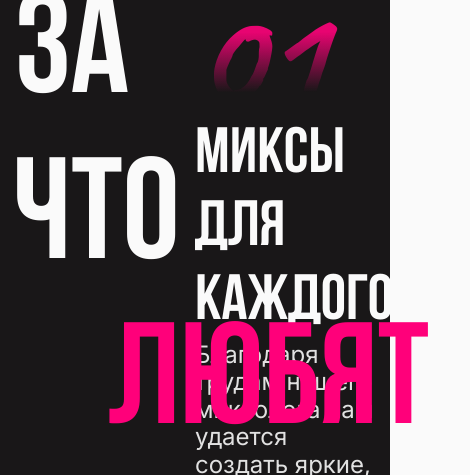
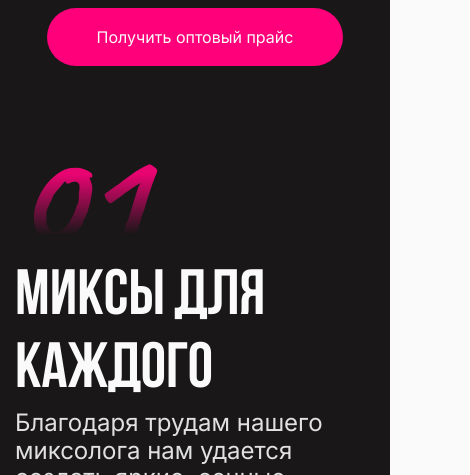
Before and after one commit to MrGangda/Bill-s, a plain HTML site: page index.html in a window 390 px wide. Shown: the part 4557-5032 px from the top of the page, 470 px wide, since content can reach past the window. Drawn offline with Linux system fonts and the light colour scheme.

Commit message:
add adaptive style for section benefits

```diff
--- a/css/main-style.css
+++ b/css/main-style.css
@@ -439,15 +439,13 @@
 }
 
 .benefits__left {
-    width: 50%;
     display: flex;
     flex-direction: column;
     justify-content: flex-start;
-    align-items: center;
+    align-items: flex-start;
 }
 
 .question {
-    width: 100%;
     position: sticky;
     top: 0;
     left: 0;
--- a/css/media.css
+++ b/css/media.css
@@ -52,6 +52,16 @@
     /* section product */
     .product__name {
         font-size: 120px;
+    }
+
+    /* section benefits */
+
+    .question__title {
+        font-size: 100px;
+    }
+
+    .question__btn {
+        padding: 20px 50px;
     }
 }
 
@@ -134,6 +144,7 @@
     .card_img{
         max-width: 280px;
     }
+
 }
 
 
@@ -327,6 +338,42 @@
     #four .card__left {
         padding: 45px 30px;
     }
+
+    .benefits__block {
+        flex-direction: column;
+        align-items: center;
+    }
+
+    .benefits__left {
+        margin-bottom: 50px;
+    }
+
+    .benefits__right {
+        width: 100%;
+    }
+
+    .question__title {
+        text-align: center;
+    }
+
+    .question__btn {
+        margin: 0 auto;
+    }
+
+    .question__title br {
+        display: none;
+    }
+
+    .title_row_2,
+    .title_row_3 {
+        padding: 0;
+    }
+
+    .answers__list {
+        max-width: 100%;
+    }
+
+
 }
 
 
@@ -360,7 +407,11 @@
 
      /* section 2 style */
 
+    /* section benefits */
 
+    .benefits__block {
+        padding-top: 85px;
+    }
 }
 
 
@@ -414,6 +465,12 @@
     #four .card__right {
         border-radius: 50px;
     }
+
+    /* section benefits */
+    .question__title {
+        font-size: 56px;
+        margin-bottom: 20px;
+    }
 }
 
 
@@ -458,4 +515,9 @@
 
      /* product style */
 
+     /* section benefits */
+
+     .question__btn {
+        font-size: 12px;
+    }
 }
```
